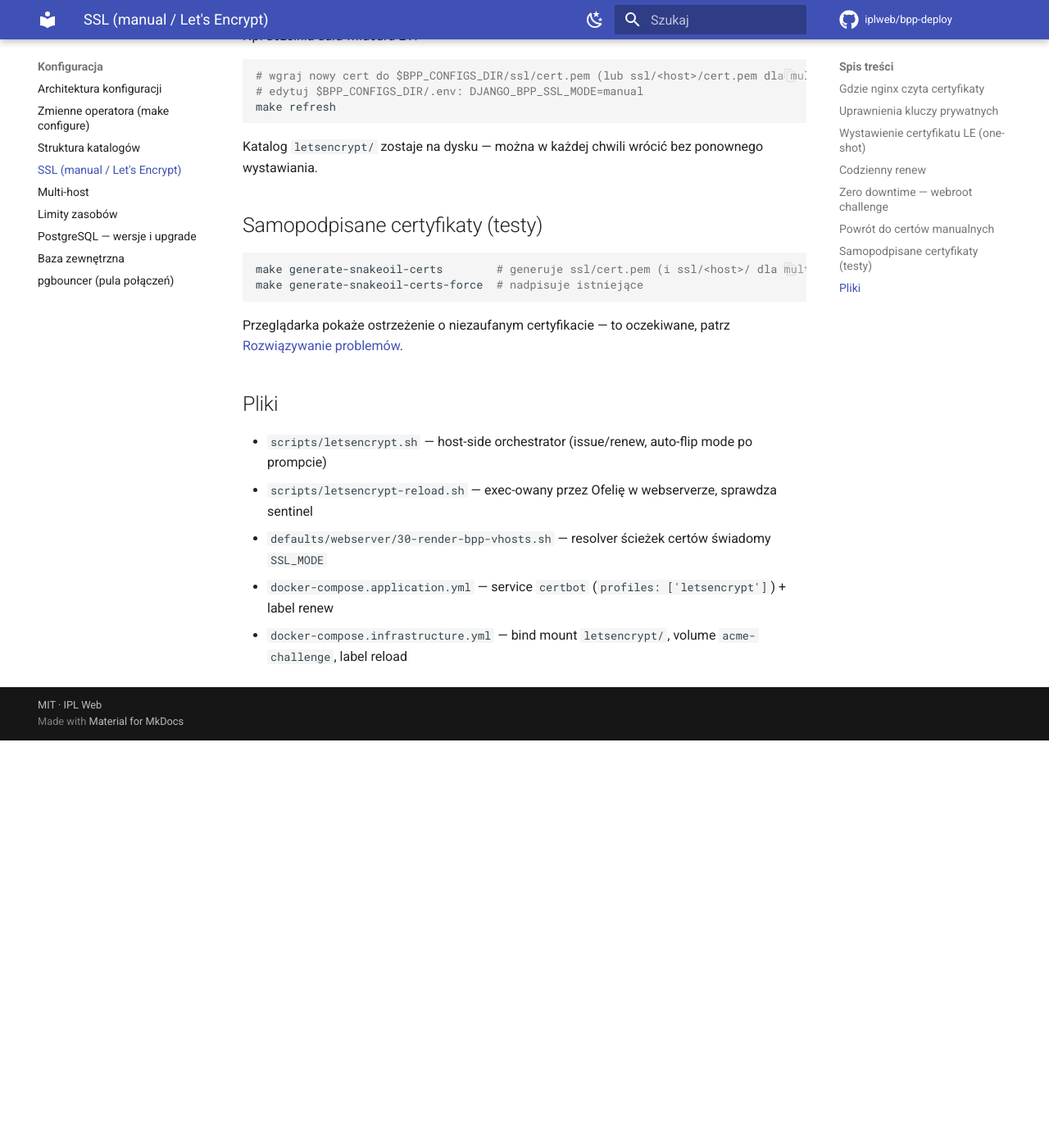
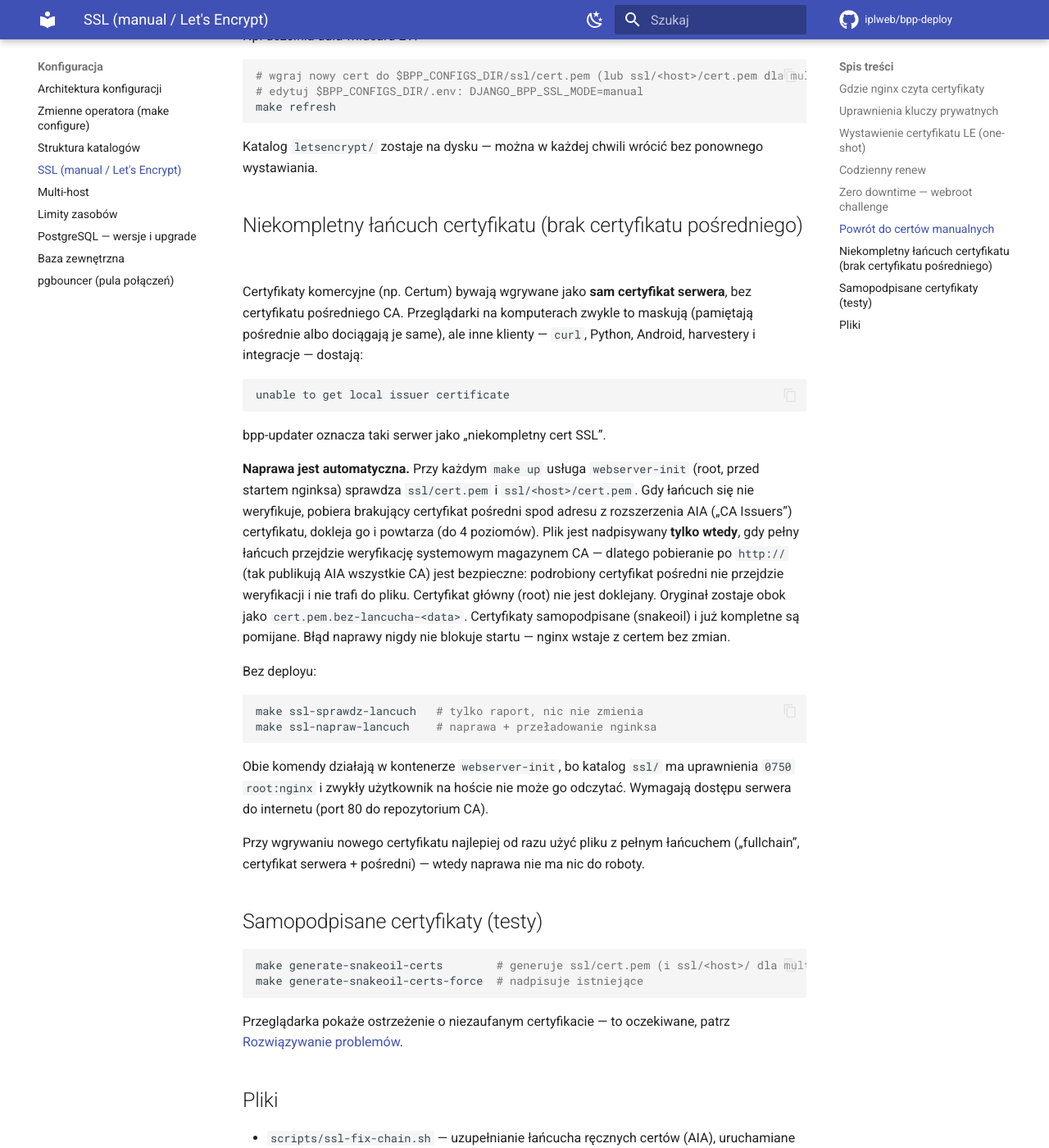
Before and after one commit to iplweb/bpp-deploy, an MkDocs documentation site: the page built from docs/konfiguracja/ssl.md, in a window 1280 px wide and 1400 px high, scrolled down 2603 px. Shown: the whole window at 82% size. Built offline with MkDocs 1.6.1 and Material for MkDocs 9.7.7, drawn with Linux system fonts in a browser that asks for light colours; comment, search, counter and statistics services are not loaded; before the commit the page ends 3506 px from its top, so only the background shows below that; some of the changed text lies outside the part shown.

Commit message:
feat(ssl): complete missing intermediate certs in manual certs
Manually uploaded commercial certs (e.g. Certum) are often installed as
the leaf only. Desktop browsers mask it, but curl, Python, Android and
harvesters fail with "unable to get local issuer certificate".

scripts/ssl-fix-chain.sh checks ssl/cert.pem and ssl/<host>/cert.pem; for
an unverifiable chain it fetches the intermediate from the cert's AIA
"CA Issuers" URL, appends it and repeats (max 4 levels). The file is
rewritten ONLY when the full chain verifies against the system CA store,
which is what makes the plain-http AIA fetch safe: a forged intermediate
fails verification and never lands in the file. The root is never
appended; the original is kept as cert.pem.bez-lancucha-<ts>; snakeoil
and complete chains are skipped.

It runs in `webserver-init` (root) on every `make up`, before the
chown/chmod, because ssl/ is 0750 root:nginx and the operator cannot read
it from the host. `--auto` always exits 0 and a bash error is only
logged, so a chain problem can never keep nginx down. Manual paths:
`make ssl-sprawdz-lancuch` (report) and `make ssl-napraw-lancuch`
(fix + nginx reload).

Tests: scripts/test-ssl-chain.sh builds a local PKI with AIA via
file:// (20 cases incl. a forged intermediate; mutation-checked: dropping
the verify-before-write guard turns 3 cases red), wired into `make test`
and CI; compose wiring asserted on the rendered config in
test_compose_shell_vars_escaped. Verified against a real Certum DV leaf
in the owasp/modsecurity-crs:nginx image.

Co-Authored-By: Claude Opus 5.5 <noreply@anthropic.com>

````diff
--- a/docs/konfiguracja/ssl.md
+++ b/docs/konfiguracja/ssl.md
@@ -118,6 +118,44 @@ make refresh
 Katalog `letsencrypt/` zostaje na dysku — można w każdej chwili wrócić bez ponownego
 wystawiania.
 
+## Niekompletny łańcuch certyfikatu (brak certyfikatu pośredniego) {#lancuch}
+
+Certyfikaty komercyjne (np. Certum) bywają wgrywane jako **sam certyfikat serwera**,
+bez certyfikatu pośredniego CA. Przeglądarki na komputerach zwykle to maskują
+(pamiętają pośrednie albo dociągają je same), ale inne klienty — `curl`, Python,
+Android, harvestery i integracje — dostają:
+
+```
+unable to get local issuer certificate
+```
+
+bpp-updater oznacza taki serwer jako „niekompletny cert SSL”.
+
+**Naprawa jest automatyczna.** Przy każdym `make up` usługa `webserver-init` (root,
+przed startem nginksa) sprawdza `ssl/cert.pem` i `ssl/<host>/cert.pem`. Gdy łańcuch
+się nie weryfikuje, pobiera brakujący certyfikat pośredni spod adresu z rozszerzenia
+AIA („CA Issuers”) certyfikatu, dokleja go i powtarza (do 4 poziomów). Plik jest
+nadpisywany **tylko wtedy**, gdy pełny łańcuch przejdzie weryfikację systemowym
+magazynem CA — dlatego pobieranie po `http://` (tak publikują AIA wszystkie CA) jest
+bezpieczne: podrobiony certyfikat pośredni nie przejdzie weryfikacji i nie trafi do
+pliku. Certyfikat główny (root) nie jest doklejany. Oryginał zostaje obok jako
+`cert.pem.bez-lancucha-<data>`. Certyfikaty samopodpisane (snakeoil) i już kompletne
+są pomijane. Błąd naprawy nigdy nie blokuje startu — nginx wstaje z certem bez zmian.
+
+Bez deployu:
+
+```bash
+make ssl-sprawdz-lancuch   # tylko raport, nic nie zmienia
+make ssl-napraw-lancuch    # naprawa + przeładowanie nginksa
+```
+
+Obie komendy działają w kontenerze `webserver-init`, bo katalog `ssl/` ma uprawnienia
+`0750 root:nginx` i zwykły użytkownik na hoście nie może go odczytać. Wymagają
+dostępu serwera do internetu (port 80 do repozytorium CA).
+
+Przy wgrywaniu nowego certyfikatu najlepiej od razu użyć pliku z pełnym łańcuchem
+(„fullchain”, certyfikat serwera + pośredni) — wtedy naprawa nie ma nic do roboty.
+
 ## Samopodpisane certyfikaty (testy)
 
 ```bash
@@ -130,6 +168,7 @@ Przeglądarka pokaże ostrzeżenie o niezaufanym certyfikacie — to oczekiwane,
 
 ## Pliki
 
+- `scripts/ssl-fix-chain.sh` — uzupełnianie łańcucha ręcznych certów (AIA), uruchamiane w `webserver-init`; testy: `make test-ssl-chain`
 - `scripts/letsencrypt.sh` — host-side orchestrator (issue/renew, auto-flip mode po prompcie)
 - `scripts/letsencrypt-reload.sh` — exec-owany przez Ofelię w webserverze, sprawdza sentinel
 - `defaults/webserver/30-render-bpp-vhosts.sh` — resolver ścieżek certów świadomy `SSL_MODE`
````
Also changed, not shown: CLAUDE.md (+2 -0 lines), docker-compose.infrastructure.yml (+15 -1 lines), docs/eksploatacja/komendy.md (+2 -0 lines), 6 other files.
